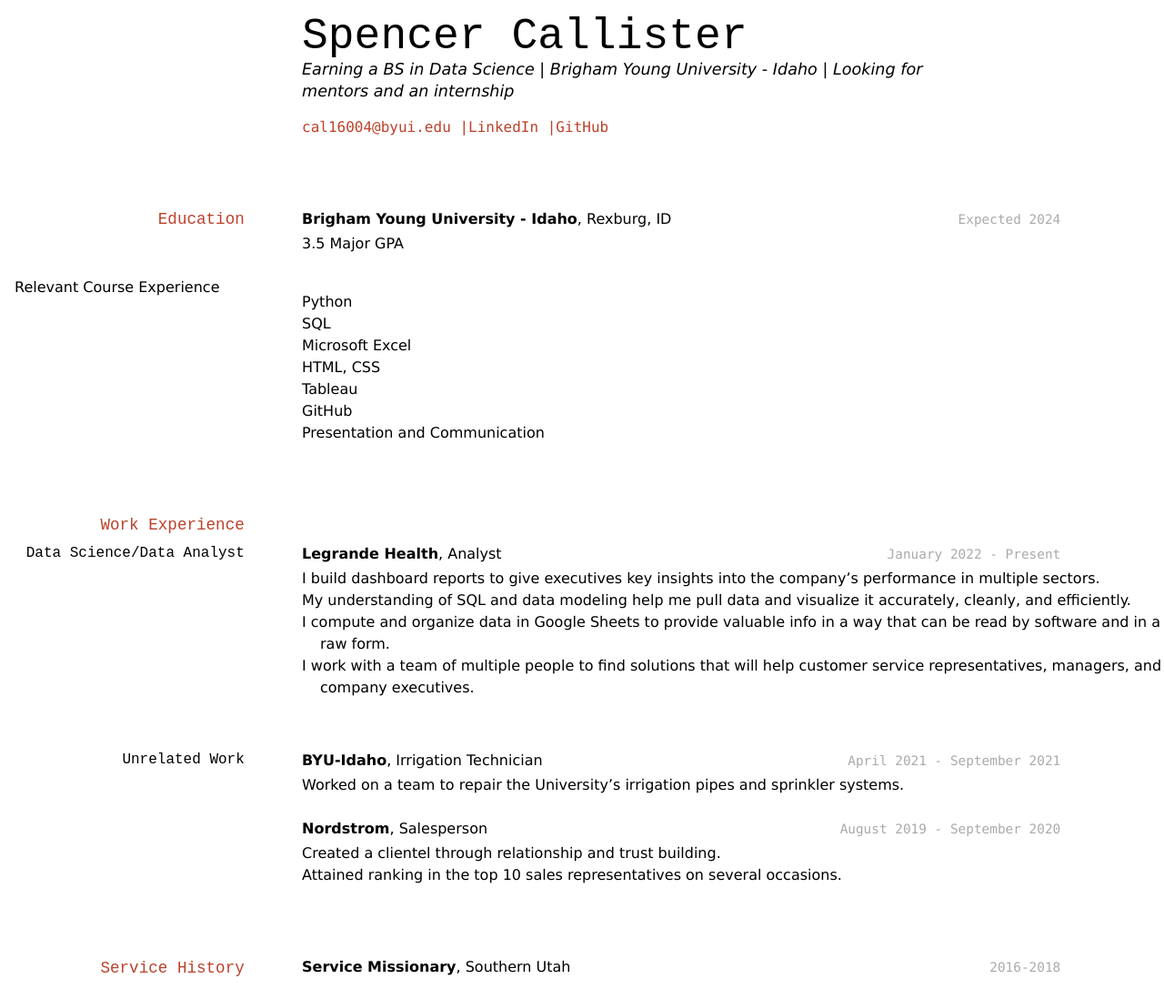
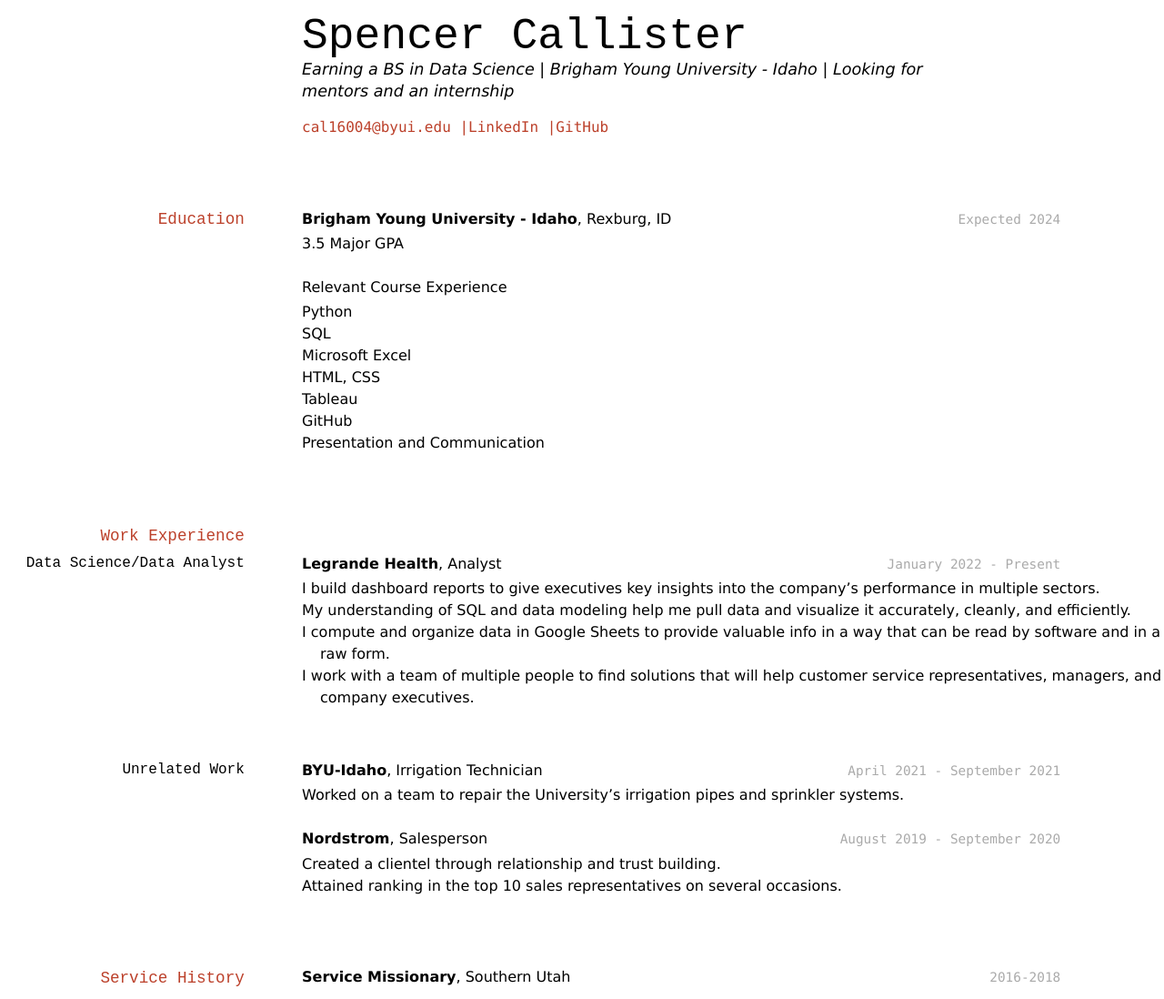
Before and after one commit to spencercallister/callister-resume, a Jekyll site: the page built from docs/index.md, in a window 1280 px wide. Shown: the whole page at 91% size. Built offline with Jekyll 4.4.1, drawn with Linux system fonts in a browser that asks for light colours.

```diff
--- a/docs/index.md
+++ b/docs/index.md
@@ -20,8 +20,7 @@ __Brigham Young University - Idaho__, Rexburg, ID
 
 - 3.5 Major GPA
 
-###### Relevant Course Experience
-
+Relevant Course Experience
 - Python
 - SQL
 - Microsoft Excel
```
